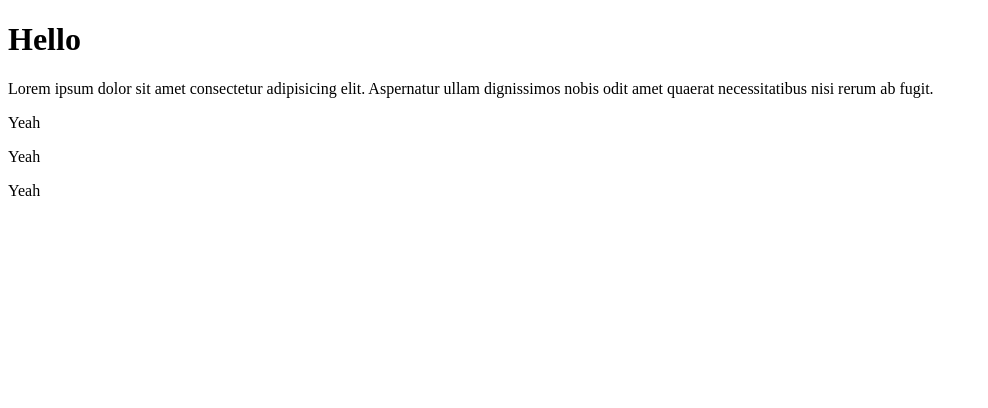
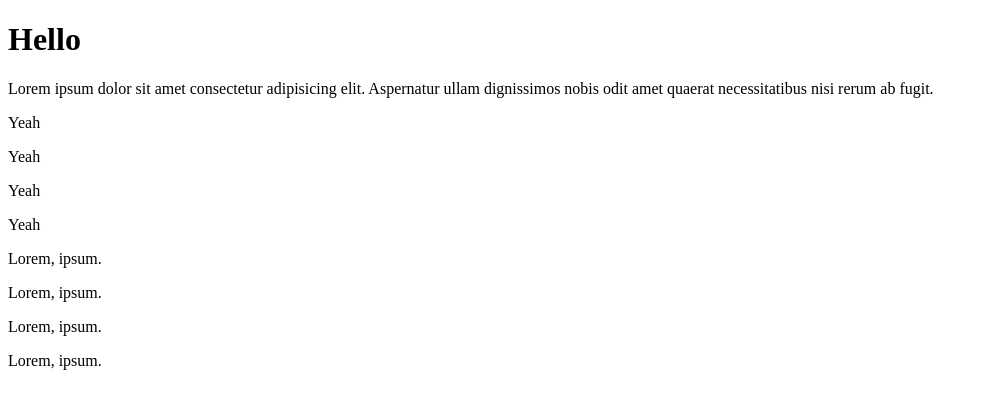
Before and after one commit to bomsiwakorn/testGit, a plain HTML site: page index.html in a window 1280 px wide. Shown: the whole page, without its empty margins (0-988 px from the left). Drawn offline with Linux system fonts and the light colour scheme.

Commit message:
paragraph text

```diff
--- a/index.html
+++ b/index.html
@@ -11,5 +11,10 @@
     <p>Yeah</p>
     <p>Yeah</p>
     <p>Yeah</p>
+    <p>Yeah</p>
+    <p>Lorem, ipsum.</p>
+    <p>Lorem, ipsum.</p>
+    <p>Lorem, ipsum.</p>
+    <p>Lorem, ipsum.</p>
 </body>
 </html>
```
